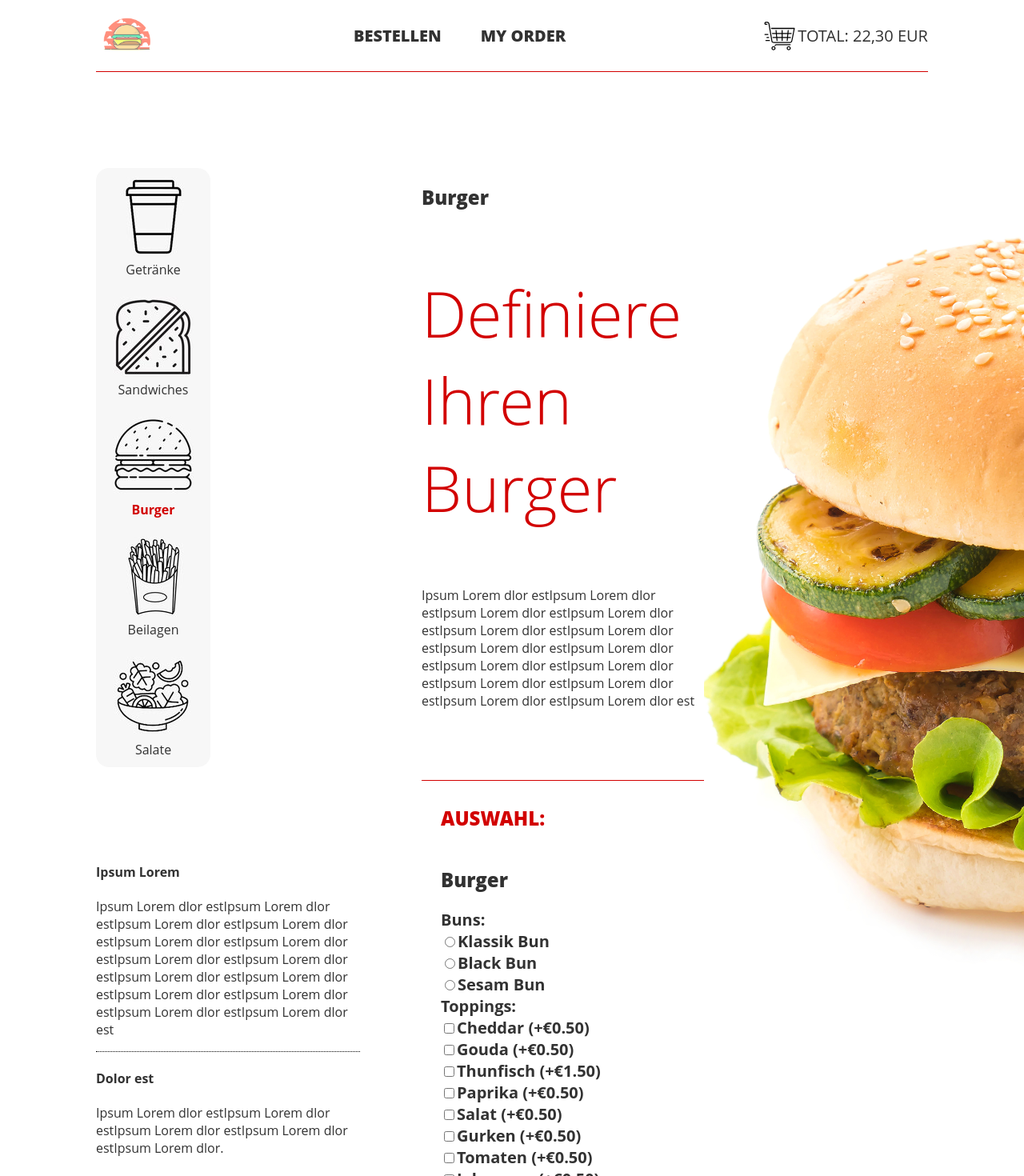
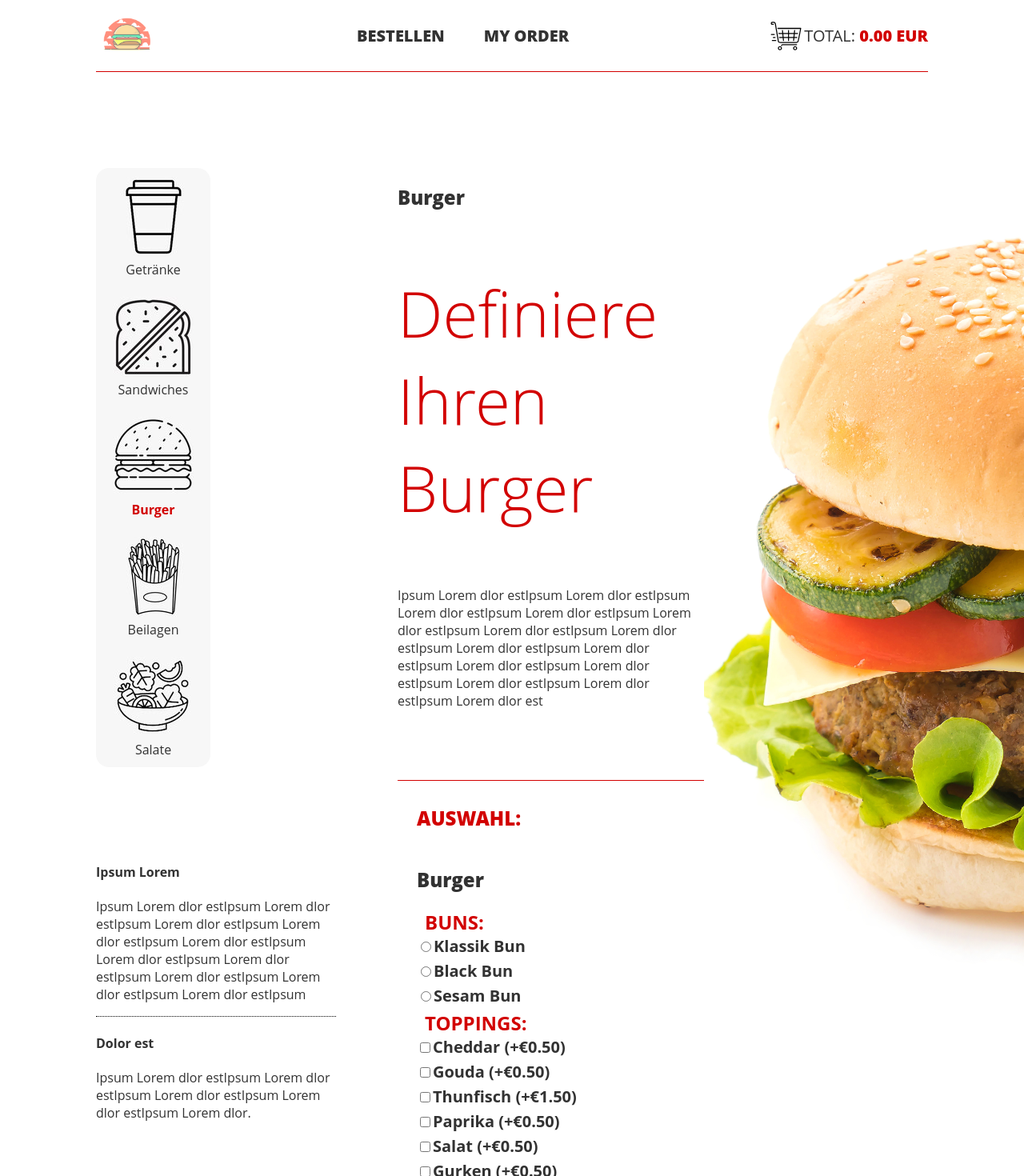
Before and after one commit to vlxdx/fastfood-restaurant-app, a React (Create React App) app: page /bestellen/burger in a window 1280 px wide. Shown: the top 1470 px of the page at 80% size. Built offline with nearby package versions, Linux system fonts and the light colour scheme.

Commit message:
Header update

```diff
--- a/src/App.js
+++ b/src/App.js
@@ -13,6 +13,7 @@ import Burger from './pages/Bestellen/Burger';
 import Beilagen from './pages/Bestellen/Beilagen';
 import Salate from './pages/Bestellen/Salate';
 import menuData from './data/menu.json';
+import AppContext from './context';
 
 function App() {
   const [cartOpened, setCartOpened] = useState(false);
@@ -54,6 +55,7 @@ function App() {
   };
 
   return (
+    <AppContext.Provider value={{ cart, addToCart, setCartOpened }}>
       <div className="wrapper">
         {cartOpened && (
           <Cart
@@ -120,6 +122,7 @@ function App() {
         </Routes>
         <Footer />
       </div>
+    </AppContext.Provider>
   );
 }
 
--- a/src/components/Header/Header.jsx
+++ b/src/components/Header/Header.jsx
@@ -1,7 +1,10 @@
 import { Link } from 'react-router-dom';
 import styles from './Header.module.scss';
+import { useCart } from '../../hooks/useCart';
 
 function Header(props) {
+  const { total } = useCart();
+
   return (
     <header>
       <Link to="/">
@@ -15,7 +18,9 @@ function Header(props) {
       </div>
       <div onClick={props.onClickCart} className={styles.headerRight}>
         <img width={45} height={38} src="/img/cart.svg" alt="Cart" />
-        <span>TOTAL: 22,30 EUR</span>
+        <div>
+          TOTAL: <span>{total} EUR</span>
+        </div>
       </div>
     </header>
   );
--- a/src/components/Header/Header.module.scss
+++ b/src/components/Header/Header.module.scss
@@ -25,12 +25,18 @@ header {
   .myOrder {
     padding-left: 49px;
   }
+}
 
-  .headerRight {
-    display: flex;
-    align-items: center;
-    font-weight: 400;
+.headerRight {
+  display: flex;
+  align-items: center;
+  font-weight: 400;
+  font-size: 20px;
+  cursor: pointer;
+
+  span {
+    font-weight: 800;
     font-size: 20px;
-    cursor: pointer;
+    color: #d20000;
   }
 }
--- /dev/null
+++ b/src/context.js
@@ -0,0 +1,5 @@
+import React from 'react';
+
+const AppContext = React.createContext({});
+
+export default AppContext;
--- /dev/null
+++ b/src/hooks/useCart.js
@@ -0,0 +1,11 @@
+import React from 'react';
+import AppContext from '../context';
+
+export const useCart = () => {
+  const { cart, setCart } = React.useContext(AppContext);
+  const total = cart
+    .reduce((sum, item) => sum + item.quantity * item.Preis, 0)
+    .toFixed(2);
+
+  return { cart, setCart, total };
+};
--- a/src/pages/Bestellen/Bestellen.module.scss
+++ b/src/pages/Bestellen/Bestellen.module.scss
@@ -5,7 +5,7 @@
   .menu {
     margin: 120px 120px;
     margin-right: 0;
-    width: 330px;
+    width: 300px;
   }
   .topMenu {
     display: flex;
--- a/src/pages/Bestellen/Burger/Burger.module.scss
+++ b/src/pages/Bestellen/Burger/Burger.module.scss
@@ -69,4 +69,15 @@
       background: darken(#d20000, 5%);
     }
   }
+
+  label {
+    margin-left: 10px;
+    font-size: 24px;
+    text-transform: uppercase;
+    color: #d20000;
+  }
+
+  input {
+    margin-bottom: 10px;
+  }
 }
--- a/src/pages/Bestellen/Sandwiches/Sandwiches.module.scss
+++ b/src/pages/Bestellen/Sandwiches/Sandwiches.module.scss
@@ -69,4 +69,15 @@
       background: darken(#d20000, 5%);
     }
   }
+
+  label {
+    margin-left: 10px;
+    font-size: 24px;
+    text-transform: uppercase;
+    color: #d20000;
+  }
+
+  input {
+    margin-bottom: 10px;
+  }
 }
--- a/src/pages/Bestellen/index.jsx
+++ b/src/pages/Bestellen/index.jsx
@@ -69,8 +69,7 @@ function Bestellen() {
               Ipsum Lorem dlor estIpsum Lorem dlor estIpsum Lorem dlor estIpsum
               Lorem dlor estIpsum Lorem dlor estIpsum Lorem dlor estIpsum Lorem
               dlor estIpsum Lorem dlor estIpsum Lorem dlor estIpsum Lorem dlor
-              estIpsum Lorem dlor estIpsum Lorem dlor estIpsum Lorem dlor
-              estIpsum Lorem dlor est
+              estIpsum
             </p>
           </div>
           <div className={styles.bottomMenu}>
```
Lines whose indentation alone changed are shown as unchanged.
